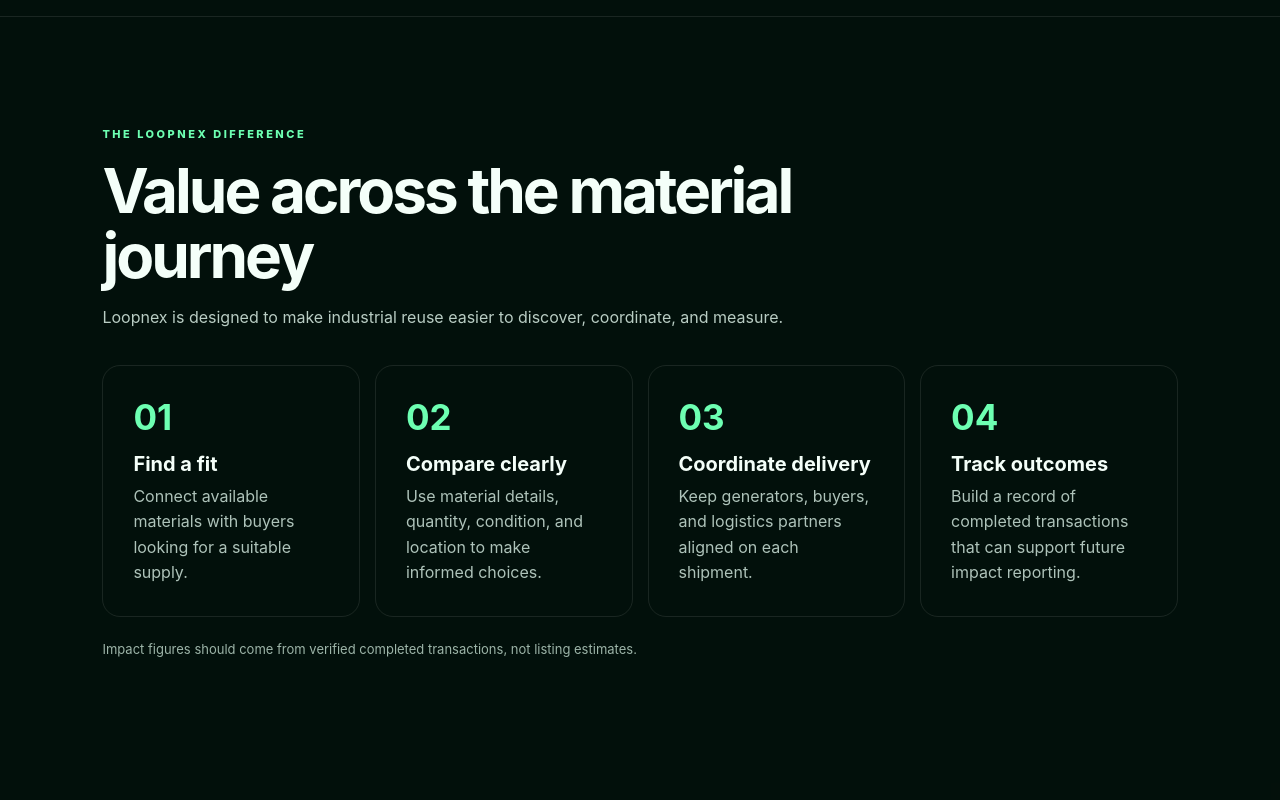
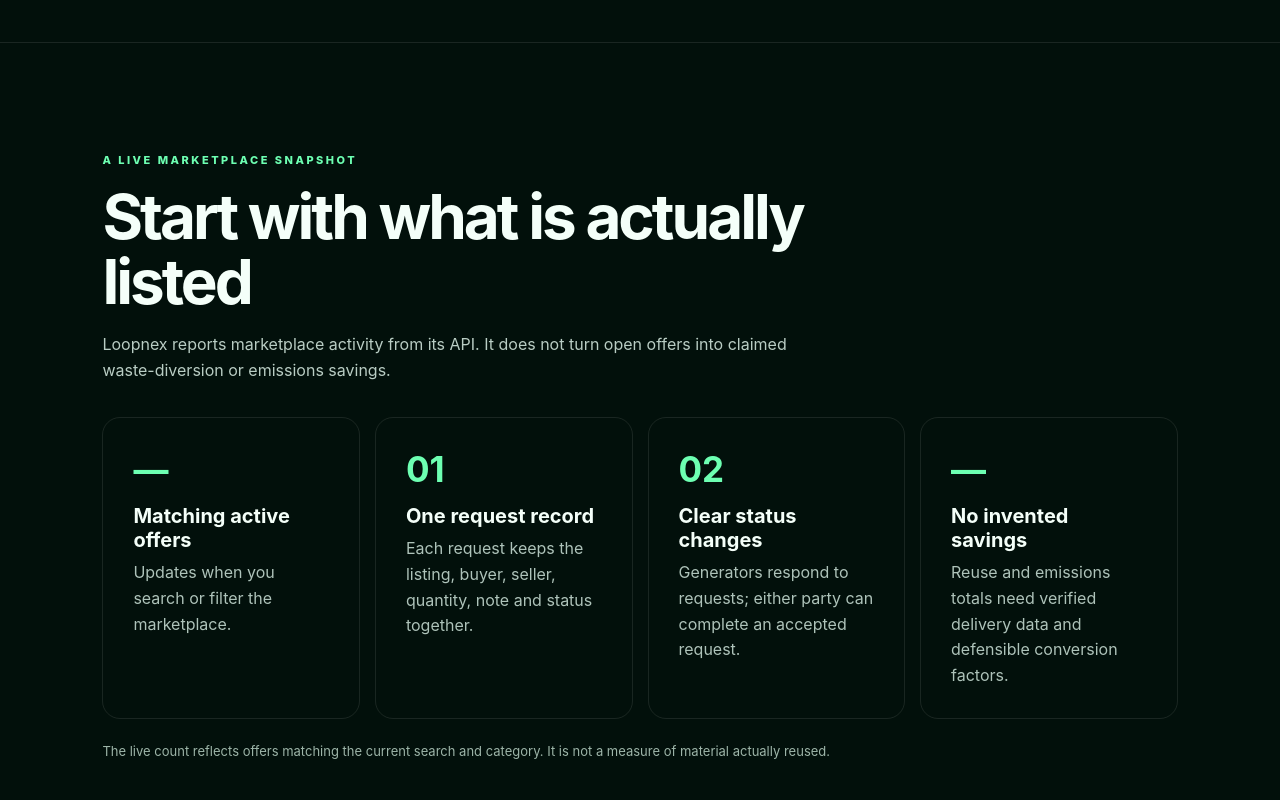
Before and after one commit to Akhilesh9010/Loopnex, a plain HTML site: page index.html in a window 1280 px wide. Shown: the part 2520-3320 px from the top of the page. Drawn offline with Linux system fonts and the light colour scheme; no server answers.

Commit message:
Add live marketplace snapshot and refine search

```diff
--- a/index.html
+++ b/index.html
@@ -96,7 +96,7 @@
       <b>03</b>
       <h3>Move</h3>
       <p>
-        Send a request and update its status as both sides coordinate.
+        Send a request, review the response and mark accepted requests complete.
       </p>
     </article>
 
@@ -133,13 +133,13 @@
     <div>
       <strong>4</strong>
       <h3>Transact</h3>
-      <p>Connect and coordinate.</p>
+      <p>The generator can accept or decline a buyer's request.</p>
     </div>
 
     <div>
       <strong>5</strong>
       <h3>Coordinate</h3>
-      <p>Agree on the handoff and mark the request complete.</p>
+      <p>Both sides can mark an accepted request complete after the handoff.</p>
     </div>
 
   </div>
@@ -156,16 +156,17 @@
 
     <input
       id="search"
+      aria-label="Search material listings"
       placeholder="Search material, category or location…"
-      oninput="filterCards()"
     >
 
-    <select id="categoryFilter" onchange="loadListings()">
+    <select id="categoryFilter" aria-label="Filter listings by material category" onchange="loadListings()">
       <option>All Categories</option>
       <option>Metal</option>
       <option>Chemical</option>
       <option>Plastic</option>
       <option>Industrial</option>
+      <option>Other</option>
     </select>
 
   </div>
@@ -177,33 +178,33 @@
 
 
 <section id="impact" class="section impact-section">
-  <div class="tag">THE LOOPNEX DIFFERENCE</div>
-  <h2>Value across the material journey</h2>
-  <p class="impact-intro">Loopnex is designed to make industrial reuse easier to discover, coordinate, and measure.</p>
+  <div class="tag">A LIVE MARKETPLACE SNAPSHOT</div>
+  <h2>Start with what is actually listed</h2>
+  <p class="impact-intro">Loopnex reports marketplace activity from its API. It does not turn open offers into claimed waste-diversion or emissions savings.</p>
 
   <div class="stats impact-grid">
     <div>
+      <b id="impactListingCount" aria-live="polite">—</b>
+      <h3>Matching active offers</h3>
+      <p>Updates when you search or filter the marketplace.</p>
+    </div>
+    <div>
       <b>01</b>
-      <h3>Find a fit</h3>
-      <p>Connect available materials with buyers looking for a suitable supply.</p>
+      <h3>One request record</h3>
+      <p>Each request keeps the listing, buyer, seller, quantity, note and status together.</p>
     </div>
     <div>
       <b>02</b>
-      <h3>Compare clearly</h3>
-      <p>Use material details, quantity, condition, and location to make informed choices.</p>
+      <h3>Clear status changes</h3>
+      <p>Generators respond to requests; either party can complete an accepted request.</p>
     </div>
     <div>
-      <b>03</b>
-      <h3>Coordinate delivery</h3>
-      <p>Keep generators, buyers, and logistics partners aligned on each shipment.</p>
-    </div>
-    <div>
-      <b>04</b>
-      <h3>Track outcomes</h3>
-      <p>Build a record of completed transactions that can support future impact reporting.</p>
+      <b>—</b>
+      <h3>No invented savings</h3>
+      <p>Reuse and emissions totals need verified delivery data and defensible conversion factors.</p>
     </div>
   </div>
-  <p class="impact-note">Impact figures should come from verified completed transactions, not listing estimates.</p>
+  <p class="impact-note">The live count reflects offers matching the current search and category. It is not a measure of material actually reused.</p>
 </section>
 
 
--- a/script.js
+++ b/script.js
@@ -22,7 +22,7 @@ async function api(path, options = {}) {
       headers: { ...authHeaders(options.body !== undefined), ...options.headers }
     });
   } catch {
-    throw new Error(`Can't reach the backend at ${API_BASE}. Start the backend on this laptop and check its MongoDB connection.`);
+    throw new Error(`Could not reach the Loopnex API at ${API_BASE}. Start the backend on port 5000. On a second laptop, open the site with the host laptop's Wi-Fi address instead of localhost.`);
   }
   const data = await response.json().catch(() => ({}));
   if (!response.ok) {
@@ -178,7 +178,10 @@ function logout() {
   setMessage("authMessage", "You have signed out.");
 }
 
+let listingsRequestNumber = 0;
+
 async function loadListings() {
+  const requestNumber = ++listingsRequestNumber;
   const container = document.getElementById("listings");
   if (!container) return;
   const params = new URLSearchParams();
@@ -187,11 +190,14 @@ async function loadListings() {
   if (search) params.set("search", search);
   if (category && category !== "All Categories") params.set("category", category);
   container.replaceChildren();
+  document.getElementById("impactListingCount").textContent = "…";
   const loading = document.createElement("p");
   loading.textContent = "Loading available materials…";
   container.append(loading);
   try {
     const result = await api(`/listings?${params.toString()}`, { headers: {} });
+    if (requestNumber !== listingsRequestNumber) return;
+    document.getElementById("impactListingCount").textContent = String(result.total);
     container.replaceChildren();
     if (!result.listings.length) {
       const empty = document.createElement("p");
@@ -209,7 +215,7 @@ async function loadListings() {
       const details = document.createElement("p");
       details.textContent = `${listing.material} · ${listing.quantity} ${listing.unit} · ${listing.location}`;
       const owner = document.createElement("p");
-      owner.textContent = listing.owner?.company ? `Listed by ${listing.owner.company}` : "Verified Loopnex member";
+      owner.textContent = listing.owner?.company ? `Listed by ${listing.owner.company}` : "Loopnex member";
       const button = document.createElement("button");
       button.textContent = "Request material →";
       button.onclick = () => requestMaterial(listing);
@@ -217,6 +223,8 @@ async function loadListings() {
       container.append(card);
     }
   } catch (error) {
+    if (requestNumber !== listingsRequestNumber) return;
+    document.getElementById("impactListingCount").textContent = "—";
     container.replaceChildren();
     const message = document.createElement("p");
     message.textContent = error.message;
@@ -291,6 +299,7 @@ document.getElementById("feedbackForm").addEventListener("submit", async (event)
 
 let searchTimer;
 document.getElementById("search").addEventListener("input", () => {
+  listingsRequestNumber += 1;
   clearTimeout(searchTimer);
   searchTimer = setTimeout(loadListings, 250);
 });
```
Also changed, not shown: README.md.
